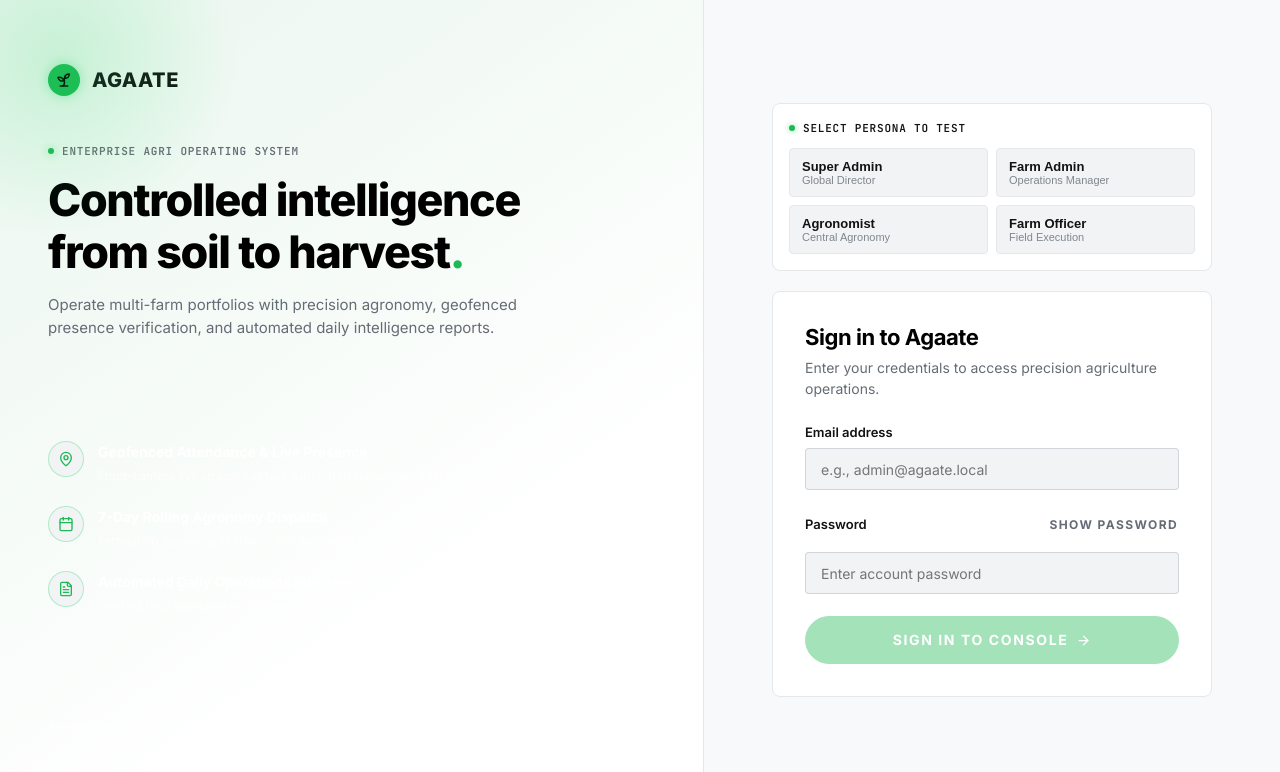
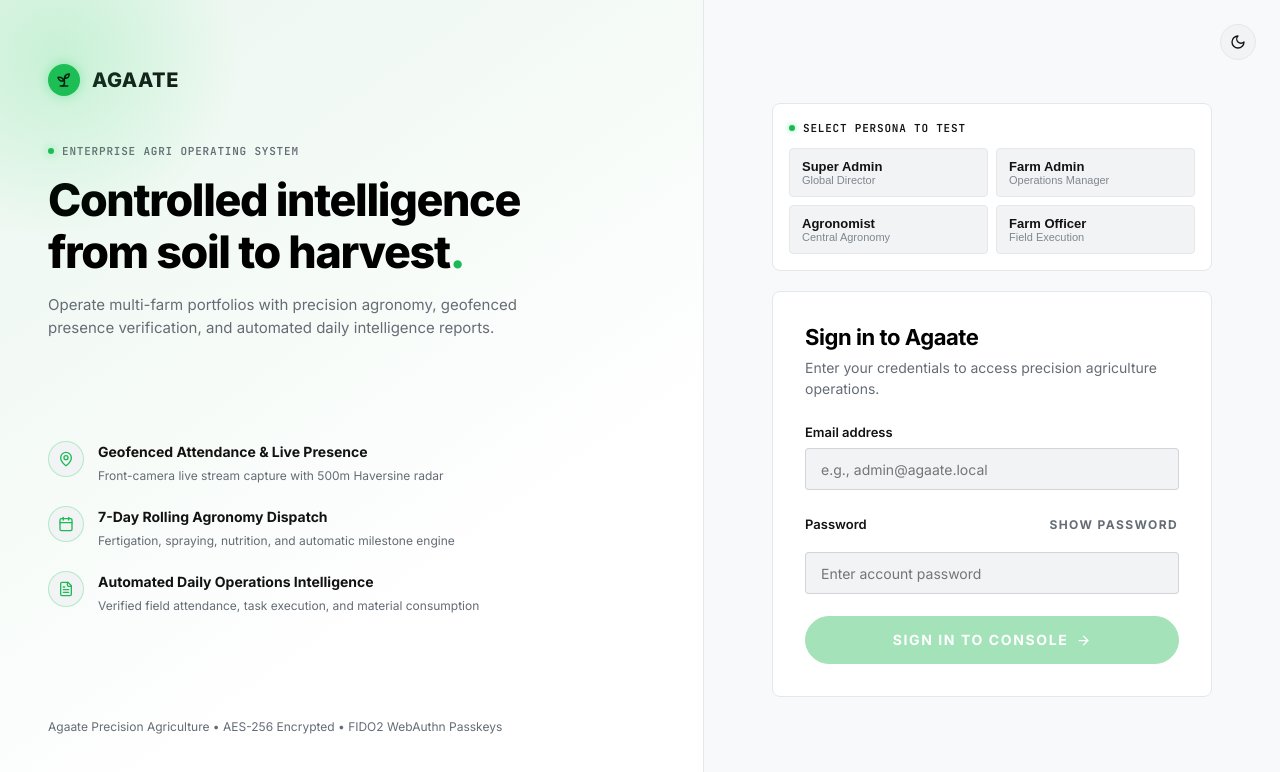
Before and after one commit to krishnakrsingh/agaate-app, a Next.js app: page /login in a window 1280 px wide. Shown: the top 772 px of the page. Built offline with nearby package versions, Linux system fonts and the light colour scheme; no server answers; what async_hooks would draw is missing.

Commit message:
Auto-commit: 2026-08-31 09:37:26

```diff
--- a/src/app/login/page.tsx
+++ b/src/app/login/page.tsx
@@ -2,6 +2,7 @@ import { redirect } from "next/navigation";
 import { getSession } from "@/lib/auth";
 import { LoginForm } from "@/components/login-form";
 import { Icons } from "@/components/icons";
+import { ThemeToggle } from "@/components/theme-toggle";
 
 export const dynamic = "force-dynamic";
 
@@ -47,8 +48,8 @@ export default async function LoginPage() {
               <Icons.MapPin size={16} />
             </div>
             <div>
-              <strong style={{ color: "white", display: "block", fontSize: 14 }}>Geofenced Attendance & Live Presence</strong>
-              <span style={{ fontSize: 12, color: "rgba(255, 255, 255, 0.7)" }}>Front-camera live stream capture with 500m Haversine radar</span>
+              <strong style={{ color: "var(--text-base)", display: "block", fontSize: 14 }}>Geofenced Attendance & Live Presence</strong>
+              <span style={{ fontSize: 12, color: "var(--text-secondary)" }}>Front-camera live stream capture with 500m Haversine radar</span>
             </div>
           </div>
 
@@ -57,8 +58,8 @@ export default async function LoginPage() {
               <Icons.Calendar size={16} />
             </div>
             <div>
-              <strong style={{ color: "white", display: "block", fontSize: 14 }}>7-Day Rolling Agronomy Dispatch</strong>
-              <span style={{ fontSize: 12, color: "rgba(255, 255, 255, 0.7)" }}>Fertigation, spraying, nutrition, and automatic milestone engine</span>
+              <strong style={{ color: "var(--text-base)", display: "block", fontSize: 14 }}>7-Day Rolling Agronomy Dispatch</strong>
+              <span style={{ fontSize: 12, color: "var(--text-secondary)" }}>Fertigation, spraying, nutrition, and automatic milestone engine</span>
             </div>
           </div>
 
@@ -67,19 +68,22 @@ export default async function LoginPage() {
               <Icons.FileText size={16} />
             </div>
             <div>
-              <strong style={{ color: "white", display: "block", fontSize: 14 }}>Automated Daily Operations Intelligence</strong>
-              <span style={{ fontSize: 12, color: "rgba(255, 255, 255, 0.7)" }}>Verified field attendance, task execution, and material consumption</span>
+              <strong style={{ color: "var(--text-base)", display: "block", fontSize: 14 }}>Automated Daily Operations Intelligence</strong>
+              <span style={{ fontSize: 12, color: "var(--text-secondary)" }}>Verified field attendance, task execution, and material consumption</span>
             </div>
           </div>
         </div>
 
-        <div style={{ fontSize: 12, color: "rgba(255, 255, 255, 0.6)" }}>
+        <div style={{ fontSize: 12, color: "var(--text-secondary)" }}>
           Agaate Precision Agriculture &bull; AES-256 Encrypted &bull; FIDO2 WebAuthn Passkeys
         </div>
       </section>
 
-      {/* Right Canvas White Form Card */}
-      <section className="auth-form-side">
+      {/* Right Form Card Side */}
+      <section className="auth-form-side" style={{ position: "relative" }}>
+        <div style={{ position: "absolute", top: 24, right: 24 }}>
+          <ThemeToggle />
+        </div>
         <div style={{ width: "100%", maxWidth: 440 }}>
           <LoginForm />
         </div>
```
